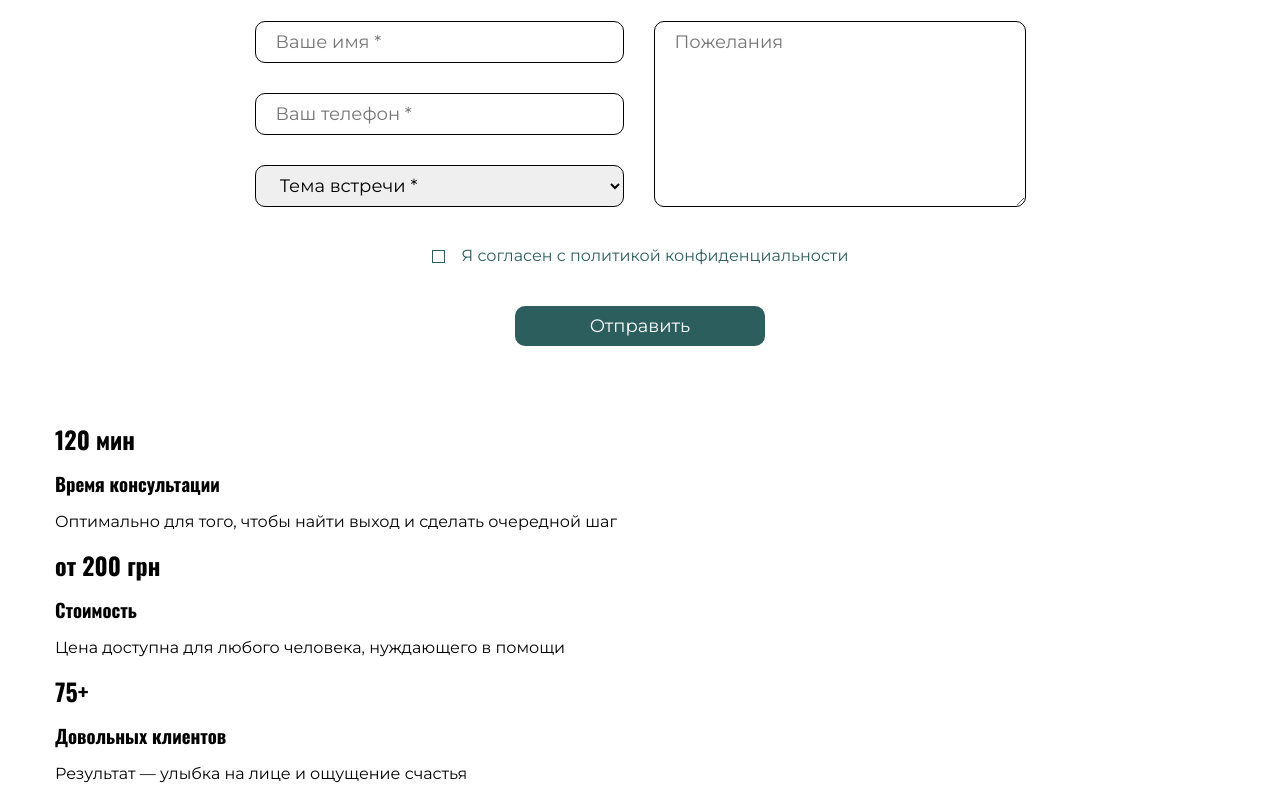
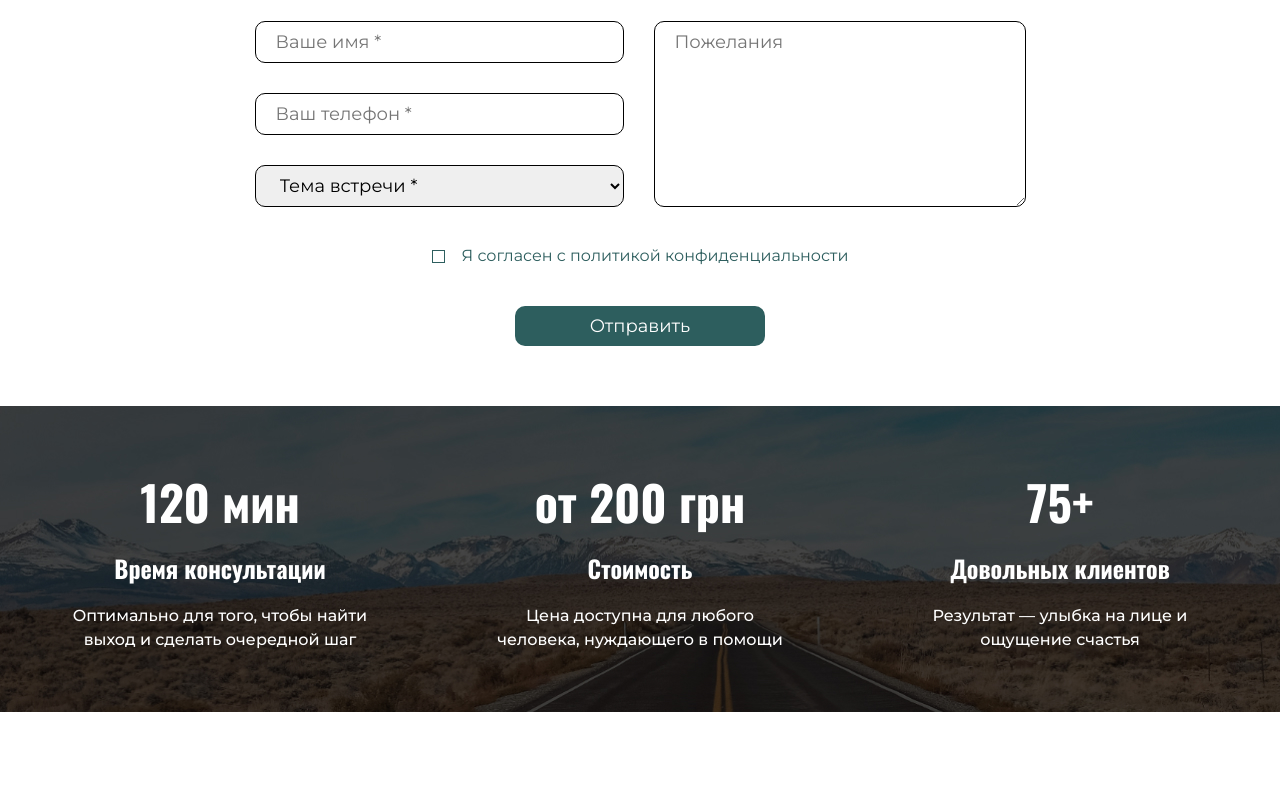
Before and after one commit to IraRadchenko/Less13, a plain HTML site: page index.html in a window 1280 px wide. Shown: the part 1714-2514 px from the top of the page. After the commit the page ends 2426 px from the top, so only its background shows below. Drawn offline with Linux system fonts and the light colour scheme; a web font is replaced by a local one.

Commit message:
added indicator.scss

```diff
--- a/sass/section/_about.scss
+++ b/sass/section/_about.scss
@@ -1,5 +1,6 @@
 .about {
   background-image: url("../../img/about-bg.jpg") ;
+  background-size: cover;
   padding-top: 60px;
   padding-bottom: 60px;
   display: flex;
--- /dev/null
+++ b/sass/section/_indicator.scss
@@ -0,0 +1,37 @@
+.indicator {
+  padding-top: 60px;
+  padding-bottom: 60px;
+  background-image: url("../../img/counter bg.jpg");
+  background-size: cover;
+  background-repeat: no-repeat;
+  display: flex;
+  justify-content: space-around;
+  gap: 90px;
+  color: #FFFFFF;
+
+  &__card {
+    text-align: center;
+    max-width: 300px;
+
+    &__number{
+      font-weight: 900;
+      font-size: 48px;
+      line-height: 1.5;
+      margin-top: 0;
+      margin-bottom: 14px;
+    }
+    &__title{
+      font-weight: 700;
+      font-size: 24px;
+      line-height: 1.333;
+      margin: 0;
+    }
+    &__desk{
+      font-weight: 500;
+      font-size: 16px;
+      line-height: 1.5;
+      margin-top: 20px;
+      margin-bottom: 0;
+    }
+  }
+}
--- a/sass/style.scss
+++ b/sass/style.scss
@@ -7,4 +7,5 @@
         "section/offer",
         "section/repair",
         "section/about",
-        "section/form";
+        "section/form",
+        "section/indicator";
```
Also changed, not shown: css/style.css, 1 other file.
